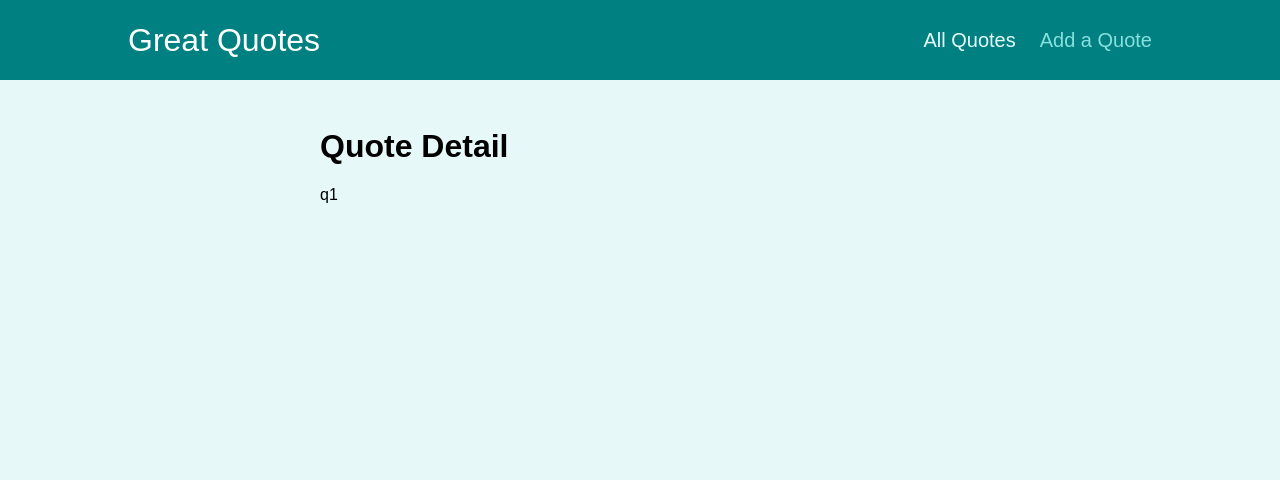
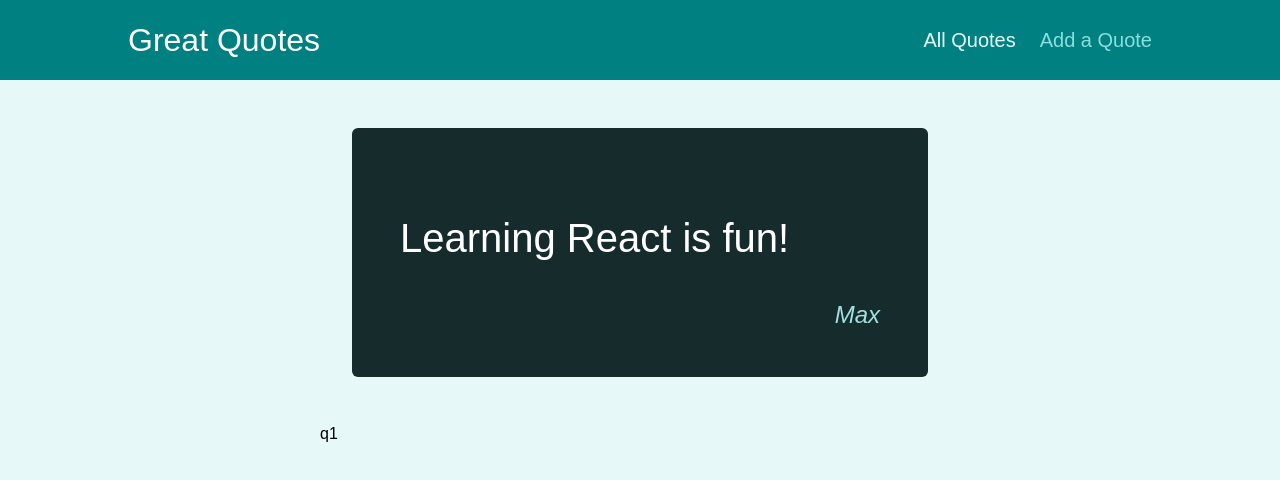
Before and after one commit to philsmirnoff/tutorial, a React (Create React App) app in the folder udemy/09-time-to-practice-starting-code/: page /quotes/q1 in a window 1280 px wide. Shown: the top 480 px of the page. Built offline with nearby package versions, Linux system fonts and the light colour scheme.

Commit message:
outputt the data on details page

```diff
--- a/udemy/09-time-to-practice-starting-code/src/components/quotes/QuoteItem.js
+++ b/udemy/09-time-to-practice-starting-code/src/components/quotes/QuoteItem.js
@@ -1,3 +1,4 @@
+import { Link } from 'react-router-dom';
 import classes from './QuoteItem.module.css';
 
 const QuoteItem = (props) => {
@@ -9,9 +10,9 @@ const QuoteItem = (props) => {
         </blockquote>
         <figcaption>{props.author}</figcaption>
       </figure>
-      <a className='btn'>
+      <Link className='btn' to={`/quotes/${props.id}`}>
         View Fullscreen
-      </a>
+      </Link>
     </li>
   );
 };
--- a/udemy/09-time-to-practice-starting-code/src/pages/QuoteDetail.js
+++ b/udemy/09-time-to-practice-starting-code/src/pages/QuoteDetail.js
@@ -1,13 +1,27 @@
 import { Fragment } from 'react';
 import { useParams, Route } from 'react-router-dom';
 import Comments from '../components/comments/Comments';
+import HighlightedQuote from '../components/quotes/HighlightedQuote';
+
+const DUMMY_QUOTES = [
+  { id: 'q1', author: 'Max', text: 'Learning React is fun!' },
+  { id: 'q2', author: 'Maximilian', text: 'Learning React is great!' },
+];
+
 
 const QuoteDetail = () => {
   const params = useParams();
 
+
+  const quote = DUMMY_QUOTES.find(quote => quote.id === params.quoteId);
+
+  if (!quote) {
+    return <p>No quote found!</p>;
+  }
+
   return (
     <Fragment>
-      <h1>Quote Detail</h1>
+      <HighlightedQuote text={quote.text} author={quote.author} />
       <p>{params.quoteId}</p>
       <Route path={`/quotes/${params.quoteId}/comments`}>
         <Comments />
```
Also changed, not shown: 1 other file (tests, documents, lock files or other folders).
